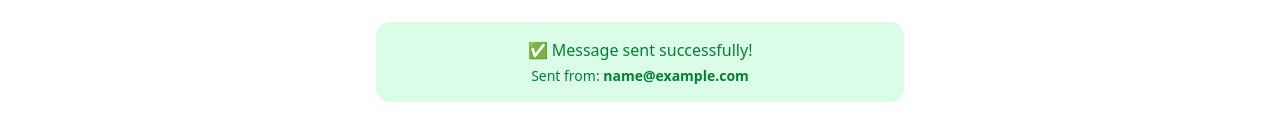
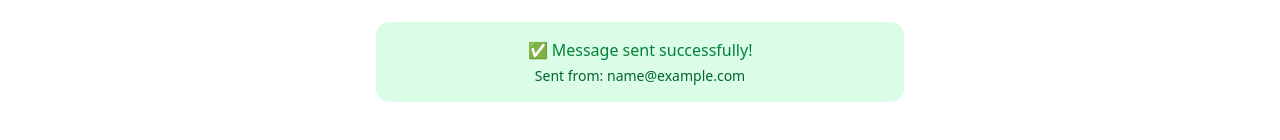
Before and after one commit to engabdullah-2024/Dugsi-Hub, a Next.js app: page /contact in a window 1280 px wide. Both pictures are taken after typing "Sample", "name@example.com", "Sample" into the empty fields and a click on the button "Send". Shown: the part 410-550 px from the top of the page. Built offline with nearby package versions, Linux system fonts and the light colour scheme.

Commit message:
fixed with emails

```diff
--- a/app/contact/page.tsx
+++ b/app/contact/page.tsx
@@ -11,51 +11,39 @@ const SERVICE_ID = 'service_g501e5b';
 const TEMPLATE_ID = 'template_c06ycsp';
 const PUBLIC_KEY = '6nbY0x5vkTOwEohEU';
 
-interface FormState {
+type FormState = {
   name: string;
   email: string;
   message: string;
-}
-
-interface StatusState {
-  success: string | null;
-  error: string | null;
-  userEmail: string;
-}
+  [key: string]: string; // <-- This line is key for emailjs.send typing
+};
 
 export default function ContactForm() {
-  const [form, setForm] = useState<FormState>({ name: '', email: '', message: '' });
-  const [status, setStatus] = useState<StatusState>({
+  const [form, setForm] = useState<FormState>({
+    name: '',
+    email: '',
+    message: '',
+  });
+  const [status, setStatus] = useState<{ success: string | null; error: string | null; userEmail: string }>({
     success: null,
     error: null,
     userEmail: '',
   });
 
-  const handleChange = (
-    e: React.ChangeEvent<HTMLInputElement | HTMLTextAreaElement>
-  ) => {
+  const handleChange = (e: React.ChangeEvent<HTMLInputElement | HTMLTextAreaElement>) => {
     const { name, value } = e.target;
-    setForm((prev) => ({ ...prev, [name]: value }));
+    setForm(prev => ({ ...prev, [name]: value }));
   };
 
   const sendEmail = async (e: React.FormEvent<HTMLFormElement>) => {
     e.preventDefault();
 
     try {
-      const res = await emailjs.send(SERVICE_ID, TEMPLATE_ID, form, PUBLIC_KEY);
-      setStatus({
-        success: 'Message sent successfully!',
-        error: null,
-        userEmail: form.email,
-      });
+      await emailjs.send(SERVICE_ID, TEMPLATE_ID, form, PUBLIC_KEY);
+      setStatus({ success: 'Message sent successfully!', error: null, userEmail: form.email });
       setForm({ name: '', email: '', message: '' });
     } catch (error) {
-      console.error(error);
-      setStatus({
-        success: null,
-        error: 'Failed to send. Please try again later.',
-        userEmail: '',
-      });
+      setStatus({ success: null, error: 'Failed to send. Please try again later.', userEmail: '' });
     }
   };
 
@@ -75,10 +63,10 @@ export default function ContactForm() {
         />
         <Input
           name="email"
-          type="email"
           value={form.email}
           onChange={handleChange}
           placeholder="Your Email"
+          type="email"
           required
         />
         <Textarea
@@ -100,13 +88,11 @@ export default function ContactForm() {
             key="success"
             initial={{ opacity: 0, y: 10 }}
             animate={{ opacity: 1, y: 0 }}
-            exit={{ opacity: 0, y: -10 }}
-            className="mt-6 p-4 bg-green-100 text-green-700 rounded-xl text-center dark:bg-green-900 dark:text-green-300"
+            exit={{ opacity: 0 }}
+            className="mt-6 p-4 bg-green-100 text-green-700 rounded-xl text-center"
           >
             ✅ {status.success}
-            <div className="mt-1 text-sm">
-              Sent from: <strong>{status.userEmail}</strong>
-            </div>
+            <div className="mt-1 text-sm text-green-800">Sent from: {status.userEmail}</div>
           </motion.div>
         )}
 
@@ -115,8 +101,8 @@ export default function ContactForm() {
             key="error"
             initial={{ opacity: 0, y: 10 }}
             animate={{ opacity: 1, y: 0 }}
-            exit={{ opacity: 0, y: -10 }}
-            className="mt-6 p-4 bg-red-100 text-red-700 rounded-xl text-center dark:bg-red-900 dark:text-red-300"
+            exit={{ opacity: 0 }}
+            className="mt-6 p-4 bg-red-100 text-red-700 rounded-xl text-center"
           >
             ❌ {status.error}
           </motion.div>
```
